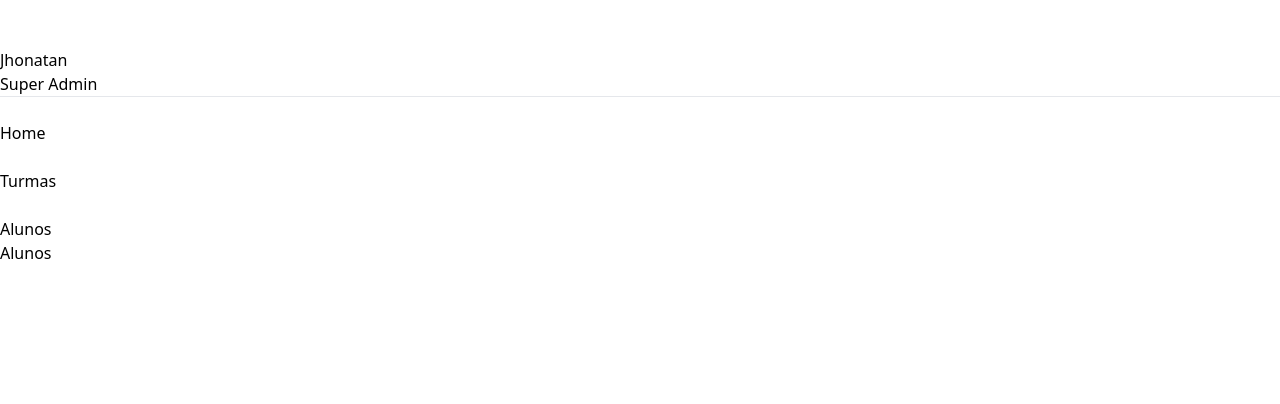
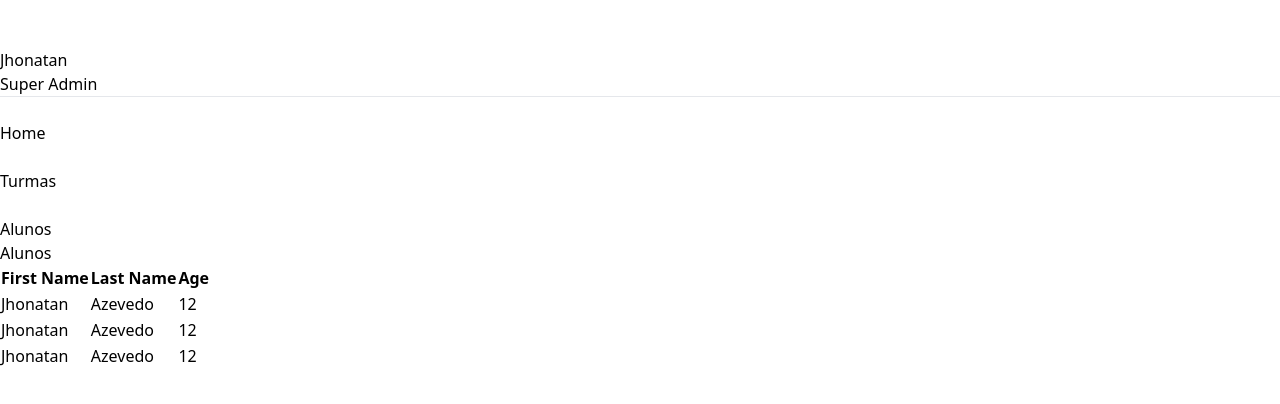
Before and after one commit to JhonatanDota/school-management, a Vue app in the folder frontend/: page /students in a window 1280 px wide. Shown: the top 404 px of the page. Built offline with nearby package versions, Linux system fonts and the light colour scheme.

Commit message:
init datatable

```diff
--- /dev/null
+++ b/frontend/src/components/datatable/DataTable.vue
@@ -0,0 +1,27 @@
+<template>
+  <table class="overflow-scroll">
+    <thead class="bg-gray-100">
+      <th class="text-bold text-lg p-3 whitespace-nowrap" v-for="column in columns" :key="column">
+        {{ column }}
+      </th>
+    </thead>
+    <tbody class="text-center">
+      <tr class="border-y-2 border-gray-100" v-for="row in rows" :key="row">
+        <td class="text-base p-3" v-for="key in row" :key="key">
+          {{ key }}
+        </td>
+      </tr>
+    </tbody>
+  </table>
+</template>
+
+<script setup lang="ts">
+import { defineProps } from "vue";
+
+interface DataTableProps {
+  columns: [];
+  rows: [];
+}
+
+defineProps<DataTableProps>();
+</script>
--- a/frontend/src/pages/ContainerPage.vue
+++ b/frontend/src/pages/ContainerPage.vue
@@ -1,5 +1,5 @@
 <template>
-  <div class="bg-red-400 mx-auto my-3 p-2">
+  <div class="flex flex-col mx-auto w-full my-3 p-2 gap-4 md:p-6">
     <slot></slot>
   </div>
 </template>
--- a/frontend/src/pages/TitlePage.vue
+++ b/frontend/src/pages/TitlePage.vue
@@ -1,5 +1,5 @@
 <template>
-  <h1 class="text-base font-bold text-[#222D32] uppercase">{{ title }}</h1>
+  <h1 class="text-base md:text-2xl font-bold text-[#222D32] uppercase">{{ title }}</h1>
 </template>
 
 <script setup lang="ts">
--- a/frontend/src/pages/student/StudentPage.vue
+++ b/frontend/src/pages/student/StudentPage.vue
@@ -1,10 +1,24 @@
 <template>
   <ContainerPage>
     <TitlePage title="Alunos" />
+    <DataTable :columns="columns" :rows="rows"></DataTable>
   </ContainerPage>
 </template>
 
 <script setup lang="ts">
-import ContainerPage from "../ContainerPage.vue";
-import TitlePage from "../TitlePage.vue";
+import ContainerPage from "@/pages/ContainerPage.vue";
+import TitlePage from "@/pages/TitlePage.vue";
+import DataTable from "@/components/datatable/DataTable.vue"
+
+const columns = [
+  'First Name', 'Last Name', 'Age'
+];
+
+const rows = [
+  { name: "Jhonatan", lastName: 'Azevedo', age: 12 },
+  { name: "Jhonatan", lastName: 'Azevedo', age: 12 },
+  { name: "Jhonatan", lastName: 'Azevedo', age: 12 },
+];
+
+
 </script>
```
